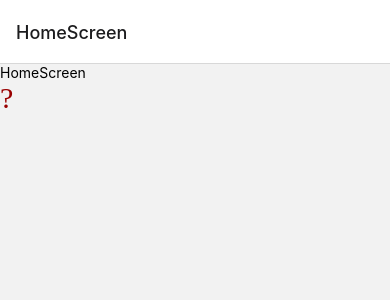
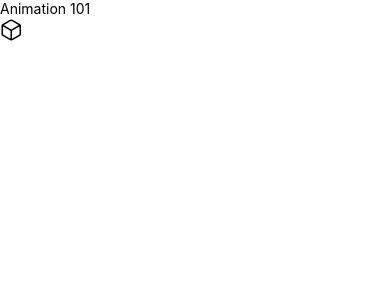
Before and after one commit to JeralPineda/Components-RN, a React Native app: screen /HomeScreen in a window 390 px wide. Shown: the top 300 px of the page. Built offline with nearby package versions, Linux system fonts and the light colour scheme.

Commit message:
feat: trabajando con FlatList

```diff
--- a/src/navigation/Navigation.tsx
+++ b/src/navigation/Navigation.tsx
@@ -6,7 +6,17 @@ const Stack = createStackNavigator();
 
 export const Navigation = () => {
   return (
-    <Stack.Navigator>
+    <Stack.Navigator
+      screenOptions={{
+        headerShown: false,
+        headerStyle: {
+          elevation: 0,
+          shadowColor: "transparent", //IOS
+        },
+        cardStyle: {
+          backgroundColor: "white",
+        },
+      }}>
       <Stack.Screen name="HomeScreen" component={HomeScreen} />
     </Stack.Navigator>
   );
--- a/src/screens/HomeScreen.tsx
+++ b/src/screens/HomeScreen.tsx
@@ -1,14 +1,43 @@
 import React from "react";
-import {Text, View} from "react-native";
+import {FlatList, StyleSheet, Text, View} from "react-native";
 import Icon from "react-native-vector-icons/Ionicons";
 
+interface MenuItem {
+  name: string;
+  icon: string;
+  components: string;
+}
+
+const menuItems = [
+  {
+    name: "Animation 101",
+    icon: "cube-outline",
+    components: "Animation101Screen",
+  },
+];
+
 export const HomeScreen = () => {
+  const renderMenuItem = (menuItem: MenuItem) => {
+    return (
+      <View>
+        <Text>{menuItem.name}</Text>
+        <Icon name={menuItem.icon} size={24} />
+      </View>
+    );
+  };
+
   return (
-    <View>
-      <Text>HomeScreen</Text>
-      <Icon name="accessibility-outline" size={30} color="#900" />
+    <View style={styles.container}>
+      <FlatList
+        data={menuItems}
+        renderItem={({item}) => renderMenuItem(item)}
+      />
     </View>
   );
 };
 
-// const styles = StyleSheet.create({});
+const styles = StyleSheet.create({
+  container: {
+    flex: 1,
+  },
+});
```
